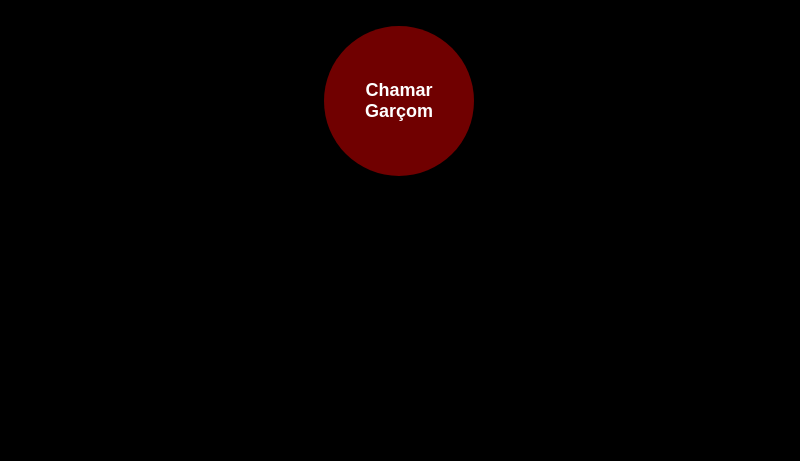
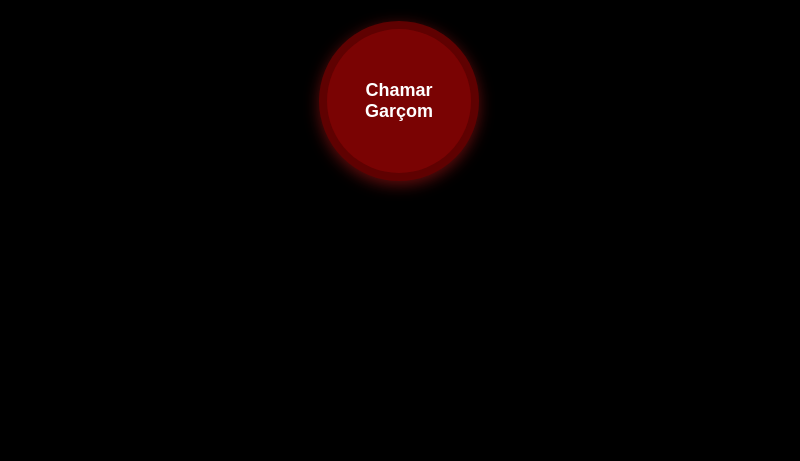
Before and after one commit to JHRG-cod/Appm, a plain HTML site: page telas/vermelho.html in a window 1280 px wide. Shown: the part 339-800 px from the top of the page, without its empty margins (241-1041 px from the left). Drawn offline with Linux system fonts and the light colour scheme.

Commit message:
Alterações nas telas

```diff
--- a/css/azul.css
+++ b/css/azul.css
@@ -13,20 +13,22 @@ body {
 }
 
 button {
-    width: 150px;
-    height: 150px;
-    border: none;
-    border-radius: 50%;
-    background-color: #2b07fa; /* Amarelo */
-    color: white; /* Texto branco */
+    width: 160px;
+    height: 160px;
+    border: 8px solid rgba(9, 41, 184, 0.7); /* Borda simulando brilho */
+    border-radius: 60%;
+    background-color: #2b07fa;
+    color: rgb(255, 255, 255); /* Texto branco */
     font-size: 18px;
     font-weight: bold;
     cursor: pointer;
     margin: 20px;
-    transition: transform 0.2s ease, background-color 0.2s ease;
+    transition: transform 0.2s ease, background-color 0.2s ease, box-shadow 0.2s ease;
+    box-shadow: 0 4px 15px rgba(0, 4, 255, 0.4); /* Brilho inicial leve */
 }
 
 button:hover {
     background-color: #004797; /* Amarelo claro ao passar o mouse */
+    border: 5px solid rgb(17, 0, 255); /* Brilho mais forte ao passar o mouse */
     transform: scale(1.1); /* Aumenta o botão ao passar o mouse */
 }
--- a/css/verde.css
+++ b/css/verde.css
@@ -13,20 +13,22 @@ body {
 }
 
 button {
-    width: 150px;
-    height: 150px;
-    border: none;
-    border-radius: 50%;
-    background-color: #07fa27; /* Amarelo */
-    color: white; /* Texto branco */
+    width: 160px;
+    height: 160px;
+    border: 8px solid rgba(9, 184, 38, 0.7); /* Borda simulando brilho */
+    border-radius: 60%;
+    background-color: #007a11;
+    color: rgb(255, 255, 255); /* Texto branco */
     font-size: 18px;
     font-weight: bold;
     cursor: pointer;
     margin: 20px;
-    transition: transform 0.2s ease, background-color 0.2s ease;
+    transition: transform 0.2s ease, background-color 0.2s ease, box-shadow 0.2s ease;
+    box-shadow: 0 4px 15px rgba(0, 4, 255, 0.4); /* Brilho inicial leve */
 }
 
 button:hover {
     background-color: #001607; /* Amarelo claro ao passar o mouse */
+    border: 5px solid rgb(5, 255, 26); /* Brilho mais forte ao passar o mouse */
     transform: scale(1.1); /* Aumenta o botão ao passar o mouse */
 }
--- a/css/vermelho.css
+++ b/css/vermelho.css
@@ -13,20 +13,22 @@ body {
 }
 
 button {
-    width: 150px;
-    height: 150px;
-    border: none;
-    border-radius: 50%;
-    background-color: #700000; /* Amarelo */
-    color: white; /* Texto branco */
+    width: 160px;
+    height: 160px;
+    border: 8px solid rgba(85, 1, 1, 0.7); /* Borda simulando brilho */
+    border-radius: 60%;
+    background-color: #7a0303;
+    color: rgb(255, 255, 255); /* Texto branco */
     font-size: 18px;
     font-weight: bold;
     cursor: pointer;
     margin: 20px;
-    transition: transform 0.2s ease, background-color 0.2s ease;
+    transition: transform 0.2s ease, background-color 0.2s ease, box-shadow 0.2s ease;
+    box-shadow: 0 4px 15px rgba(245, 33, 33, 0.4); /* Brilho inicial leve */
 }
 
 button:hover {
-    background-color: #f10000; /* Amarelo claro ao passar o mouse */
+    background-color: #ff0000; /* Amarelo claro ao passar o mouse */
+    border: 5px solid rgb(148, 11, 11); /* Brilho mais forte ao passar o mouse */
     transform: scale(1.1); /* Aumenta o botão ao passar o mouse */
 }
```
